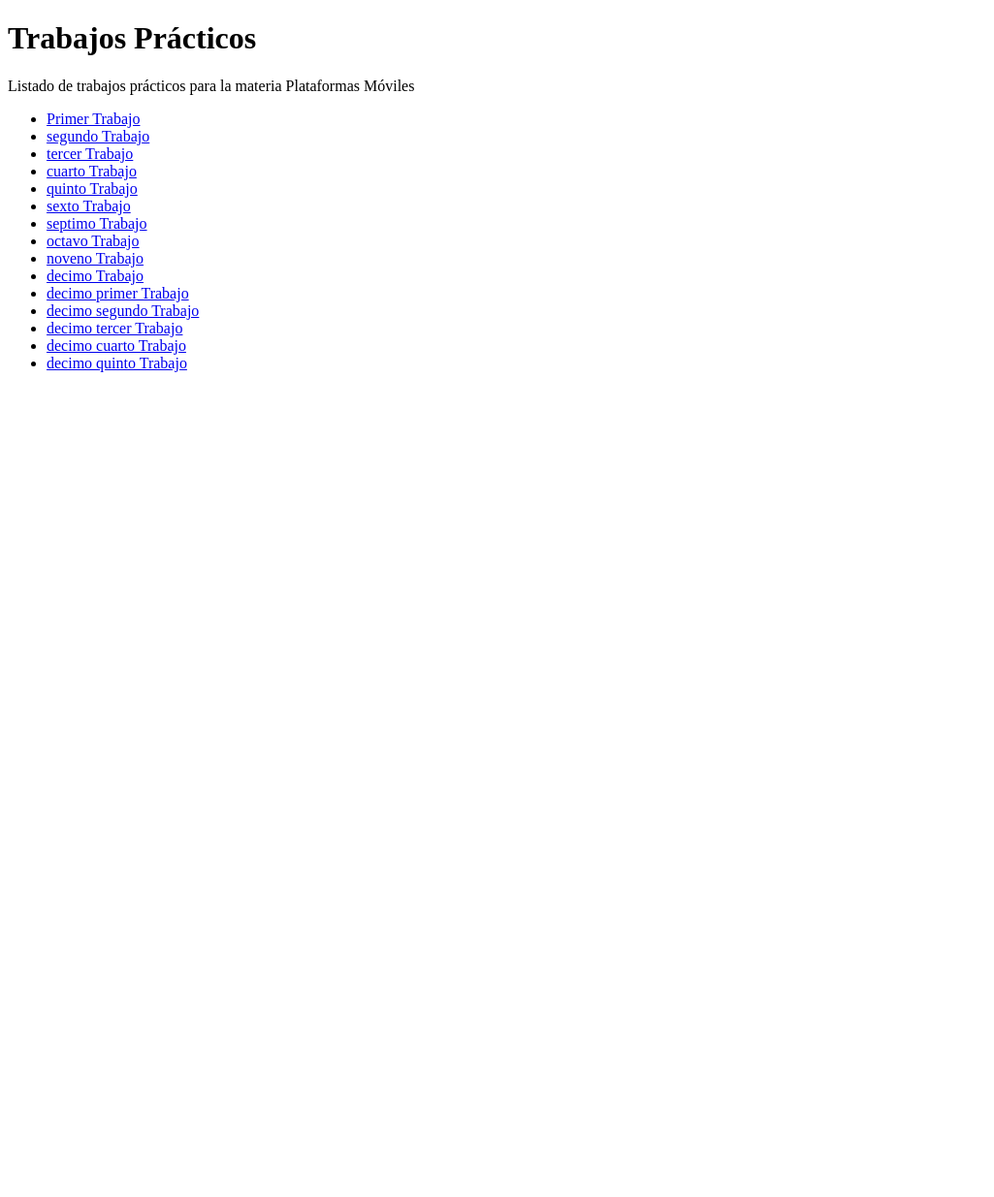
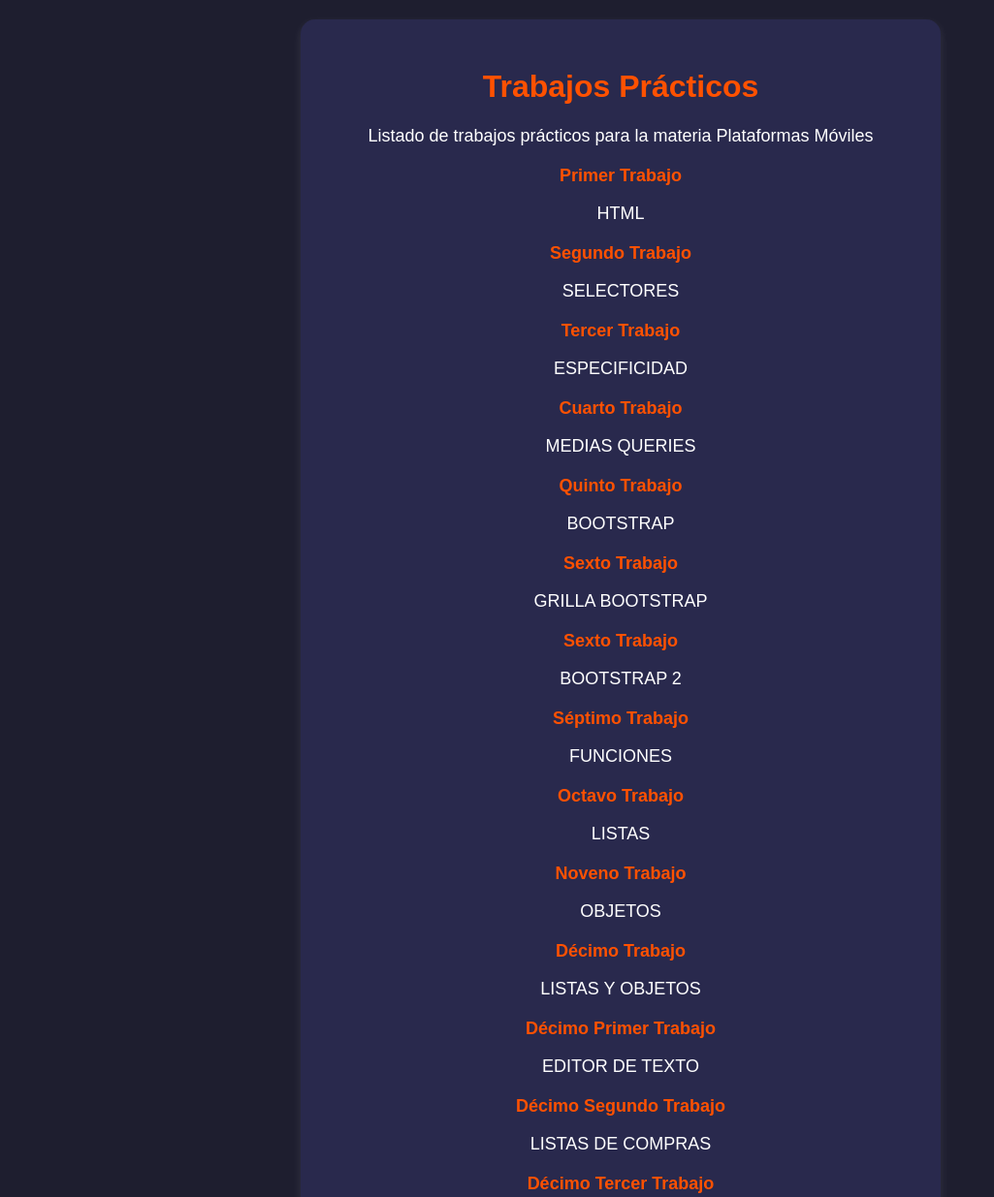
Before and after one commit to WnaomiW/plataformas-moviles-entregas, a plain HTML site: page index.html in a window 1280 px wide. Shown: the top 1235 px of the page at 97% size, without its empty margins (0-1025 px from the left). Before the commit the page ends 800 px from the top, so only its background shows below. Drawn offline with Linux system fonts and the light colour scheme.

Commit message:
Update index.html

```diff
--- a/index.html
+++ b/index.html
@@ -1,27 +1,92 @@
 <!DOCTYPE html>
-<html>
+<html lang="es">
 <head>
-      <title>Hola Mundo!</title>
+    <meta charset="UTF-8">
+    <meta name="viewport" content="width=device-width, initial-scale=1.0">
+    <title>Trabajos Prácticos - Plataformas Móviles</title>
+    <style>
+        body {
+            font-family: 'Poppins', sans-serif;
+            background-color: #1e1e2f;
+            color: #ffffff;
+            margin: 0;
+            padding: 20px;
+            text-align: center;
+        }
+        h1 {
+            color: #ff5100;
+        }
+        p {
+            font-size: 18px;
+            margin-bottom: 20px;
+        }
+        ul {
+            list-style: none;
+            padding: 0;
+        }
+        li {
+            margin: 12px 0;
+        }
+        a {
+            text-decoration: none;
+            color: #ff5100;
+            font-weight: bold;
+            font-size: 18px;
+            transition: color 0.3s ease;
+        }
+        a:hover {
+            color: #ff9900;
+        }
+        .container {
+            max-width: 600px;
+            margin: auto;
+            background: #29294d;
+            padding: 30px;
+            border-radius: 15px;
+            box-shadow: 0px 4px 10px rgba(255, 255, 255, 0.1);
+        }
+    </style>
 </head>
 <body>
+
+    <div class="container">
         <h1>Trabajos Prácticos</h1>
         <p>Listado de trabajos prácticos para la materia Plataformas Móviles</p>
         <ul>
             <li><a href="tp-1/">Primer Trabajo</a></li>
-       <li><a href="tp-2/">segundo Trabajo</a></li>
-        <li><a href="tp-3/">tercer Trabajo</a></li>
-       <li><a href="tp-4/">cuarto Trabajo</a></li>
-        <li><a href="tp-5/">quinto Trabajo</a></li>
-       <li><a href="tp-6/">sexto Trabajo</a></li>
-        <li><a href="tp-7/">septimo Trabajo</a></li>
-       <li><a href="tp-8/">octavo Trabajo</a></li>
-        <li><a href="tp-9/">noveno Trabajo</a></li>
-       <li><a href="tp-10/">decimo Trabajo</a></li>
-        <li><a href="tp-11/">decimo primer Trabajo</a></li>
-       <li><a href="tp-12/">decimo segundo Trabajo</a></li>
-        <li><a href="tp-13/">decimo tercer Trabajo</a></li>
-       <li><a href="tp-24/">decimo cuarto Trabajo</a></li>
-        <li><a href="tp-15/">decimo quinto Trabajo</a></li>
+            <p>HTML</p>
+            <li><a href="tp-2/">Segundo Trabajo</a></li>
+            <p>SELECTORES</p>
+            <li><a href="tp-3/">Tercer Trabajo</a></li>
+            <p>ESPECIFICIDAD</p>
+            <li><a href="tp-4/">Cuarto Trabajo</a></li>
+            <p>MEDIAS QUERIES</p>
+            <li><a href="tp-5/">Quinto Trabajo</a></li>
+            <p>BOOTSTRAP</p>
+            <li><a href="tp-6/">Sexto Trabajo</a></li>
+            <p>GRILLA BOOTSTRAP</p>
+            <li><a href="tp-6/">Sexto Trabajo</a></li>
+            <p>BOOTSTRAP 2</p>
+            <li><a href="tp-7/">Séptimo Trabajo</a></li>
+            <p>FUNCIONES</p>
+            <li><a href="tp-8/">Octavo Trabajo</a></li>
+            <p>LISTAS</p>
+            <li><a href="tp-9/">Noveno Trabajo</a></li>
+            <p>OBJETOS</p>
+            <li><a href="tp-10/">Décimo Trabajo</a></li>
+            <p>LISTAS Y OBJETOS</p>
+            <li><a href="tp-11/">Décimo Primer Trabajo</a></li>
+            <p>EDITOR DE TEXTO</p>
+            <li><a href="tp-12/">Décimo Segundo Trabajo</a></li>
+            <p>LISTAS DE COMPRAS</p>
+            <li><a href="tp-13/">Décimo Tercer Trabajo</a></li>
+            <p>LISTA DE CONTACTOS</p>
+            <li><a href="tp-14/">Décimo Cuarto Trabajo</a></li>
+            <p>TABLERO DE PUNTOS</p>
+            <li><a href="tp-15/">Décimo Quinto Trabajo</a></li>
+            <p>APls</p>
         </ul>
+    </div>
+
 </body>
 </html>
```
Lines whose indentation alone changed are shown as unchanged.
